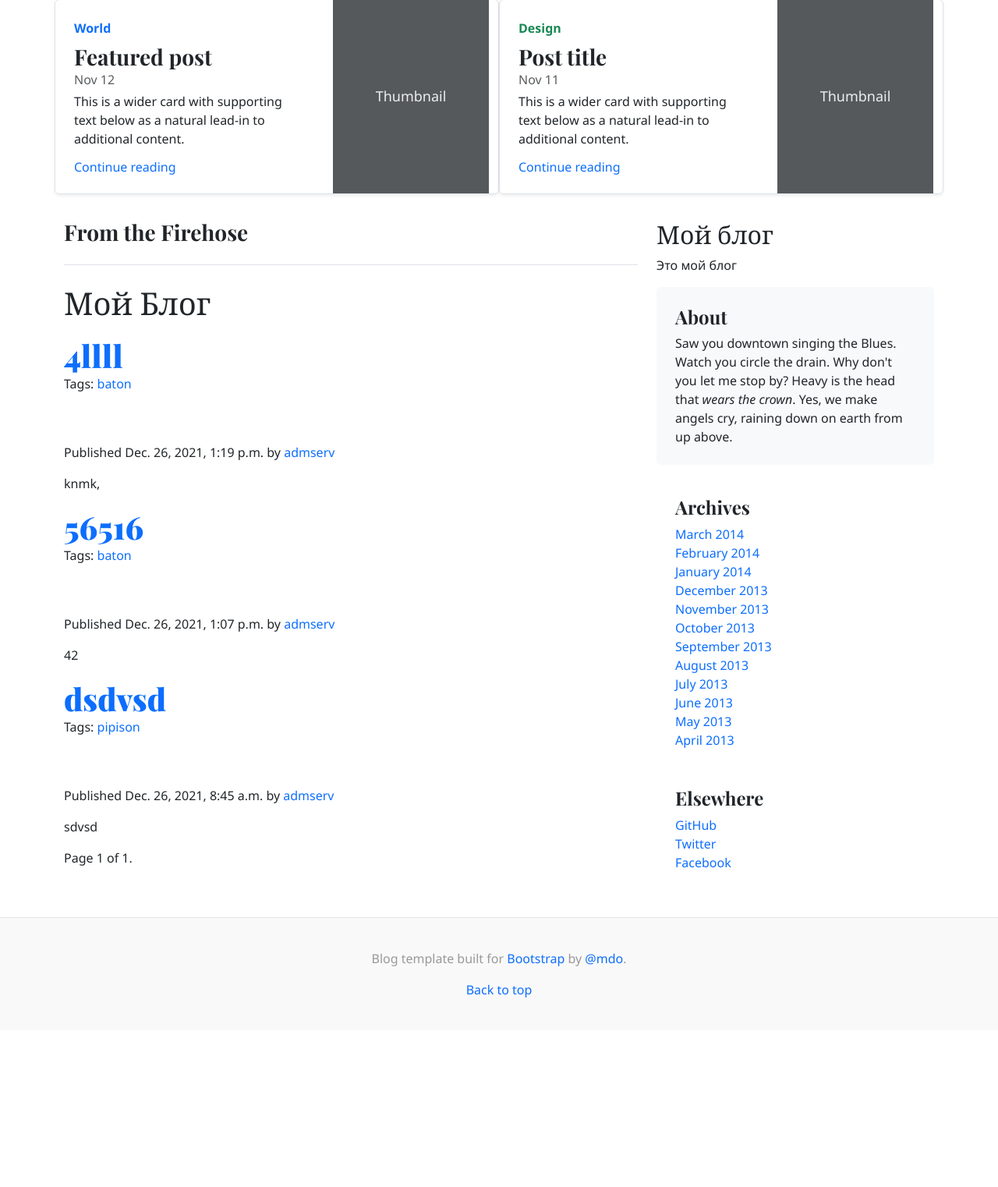
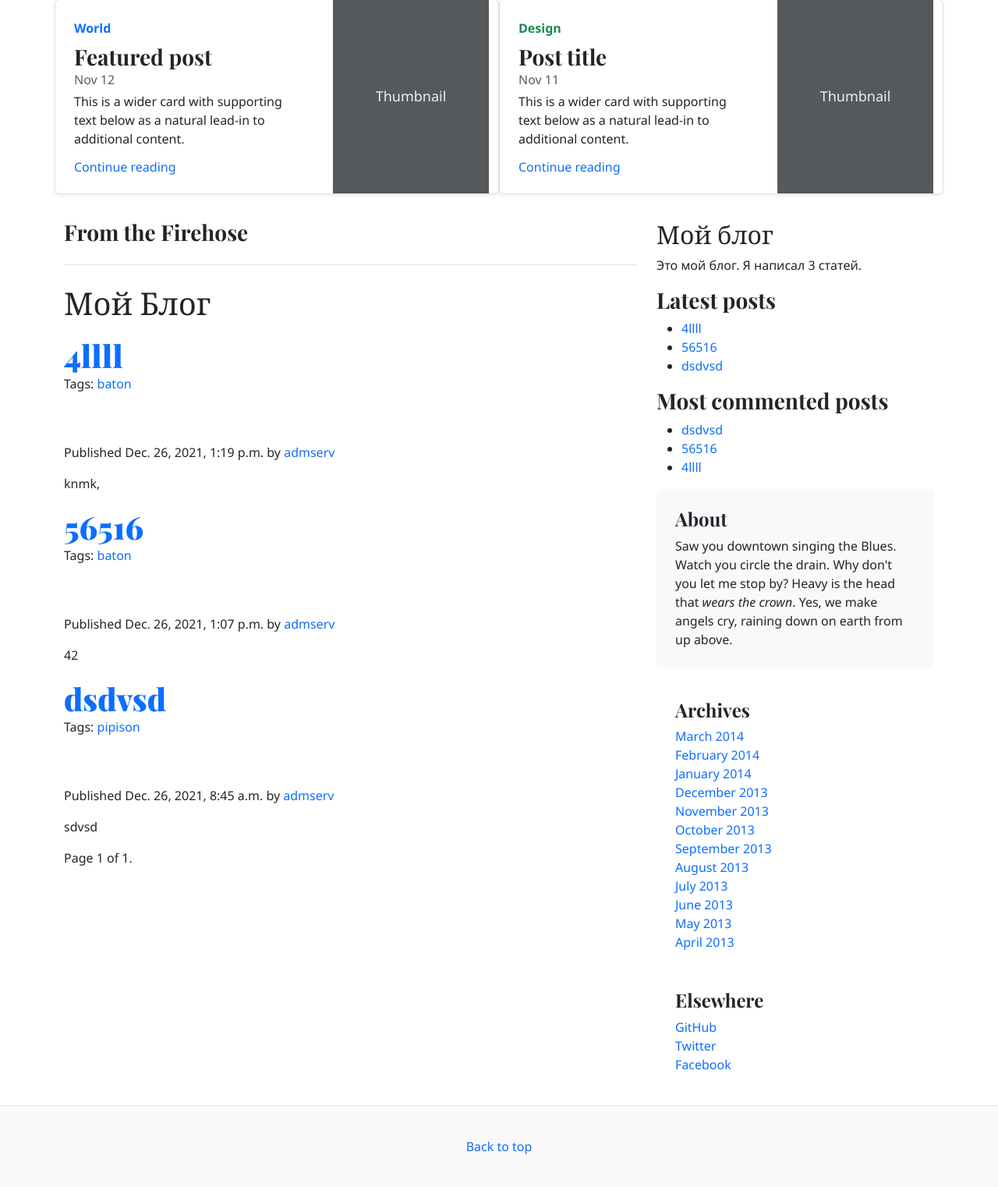
Before and after one commit to twoballs-ai/simpleblog, a Django app: page /blog/ in a window 1280 px wide. Shown: the part 485-2007 px from the top of the page at 78% size. Before the commit the page ends 1764 px from the top, so only its background shows below. Run offline with Django 4.2, Linux system fonts and the light colour scheme; data comes from the database, SQL or seed files in the repository; some libraries are stand-ins or nearby versions.

Commit message:
боковое меню со списком популярных и списокм комментируемых постов

```diff
--- a/blog/templates/blog/base.html
+++ b/blog/templates/blog/base.html
@@ -1,3 +1,4 @@
+{% load blog_tags %}
 {% load static %}
 <!doctype html>
 <html lang="en">
@@ -140,7 +141,16 @@
     <aside class="col-md-4 blog-sidebar">
         <div id="sidebar">
     <h2>Мой блог</h2>
-    <p>Это мой блог</p>
+    <p>Это мой блог. Я написал {% total_posts %} статей.</p>
+    <h3>Latest posts</h3>
+    {% show_latest_posts %}
+            <h3>Most commented posts</h3>
+{% get_most_commented_posts as most_commented_posts %}
+<ul>
+{% for post in most_commented_posts %}
+<li><a href="{{ post.get_absolute_url }}">{{ post.title }}</a></li>
+{% endfor %}
+</ul>
 </div>
       <div class="p-4 mb-3 bg-light rounded">
 
@@ -181,7 +191,7 @@
 </main><!-- /.container -->
 
 <footer class="blog-footer">
-  <p>Blog template built for <a href="https://getbootstrap.com/">Bootstrap</a> by <a href="https://twitter.com/mdo">@mdo</a>.</p>
+
   <p>
     <a href="#">Back to top</a>
   </p>
--- /dev/null
+++ b/blog/templates/blog/post/latest_posts.html
@@ -0,0 +1,5 @@
+<ul>
+    {% for post in latest_posts %}
+        <li><a href="{{ post.get_absolute_url }}">{{ post.title }}</a> </li>
+    {% endfor %}
+</ul>
--- /dev/null
+++ b/blog/templatetags/blog_tags.py
@@ -0,0 +1,18 @@
+from django import template
+from ..models import Post
+from django.db.models import Count
+
+register = template.Library()
+
+@register.simple_tag
+def total_posts():
+    return Post.published.count()
+
+@register.inclusion_tag('blog/post/latest_posts.html')
+def show_latest_posts(count=5):
+    latest_posts = Post.published.order_by('-publish')[:count]
+    return {'latest_posts':latest_posts}
+
+@register.simple_tag
+def get_most_commented_posts(count=5):
+    return Post.published.annotate(total_comments=Count('comments')).order_by('-total_comments')[:count]
```
Also changed, not shown: blog/templatetags/__init__.py (added).
